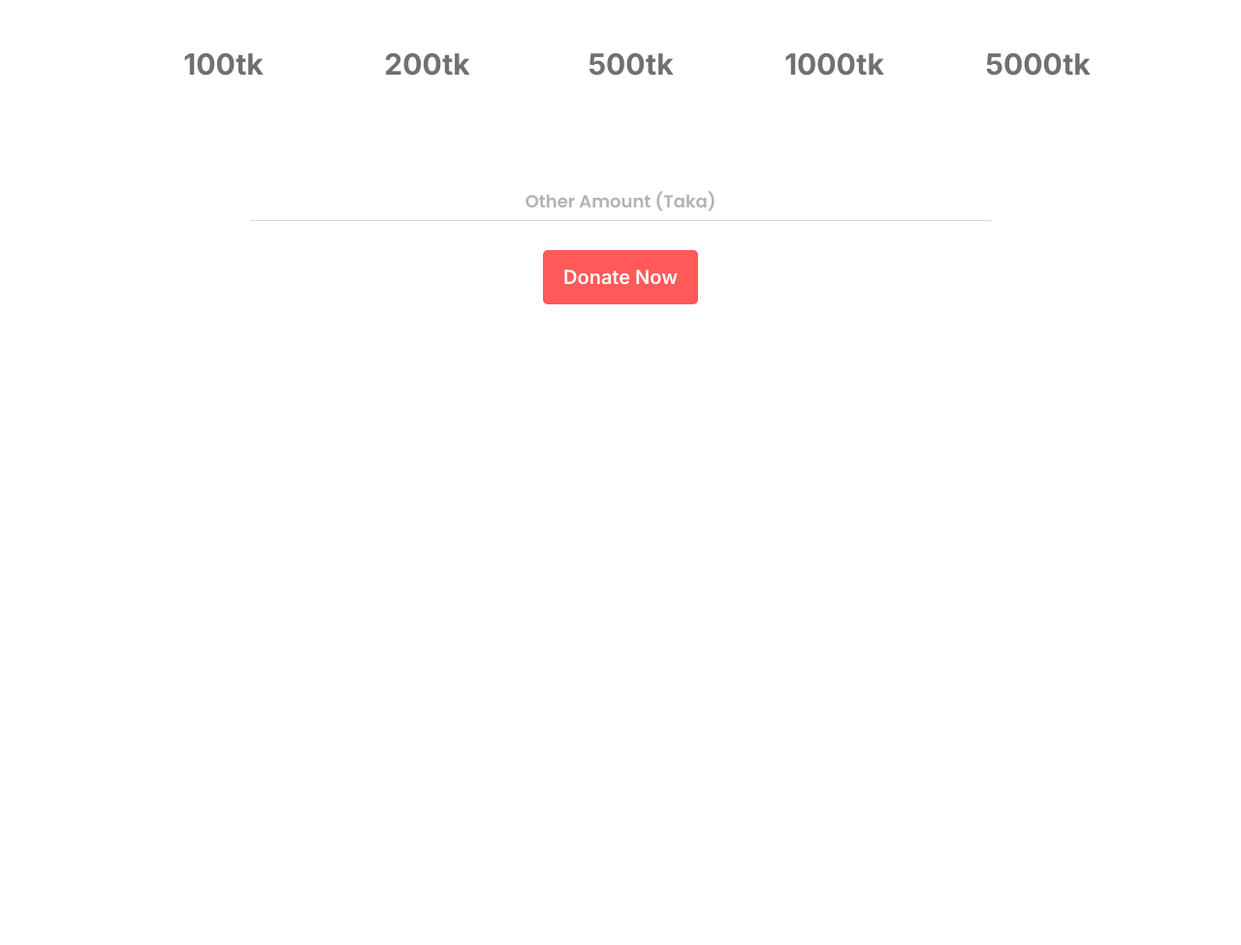
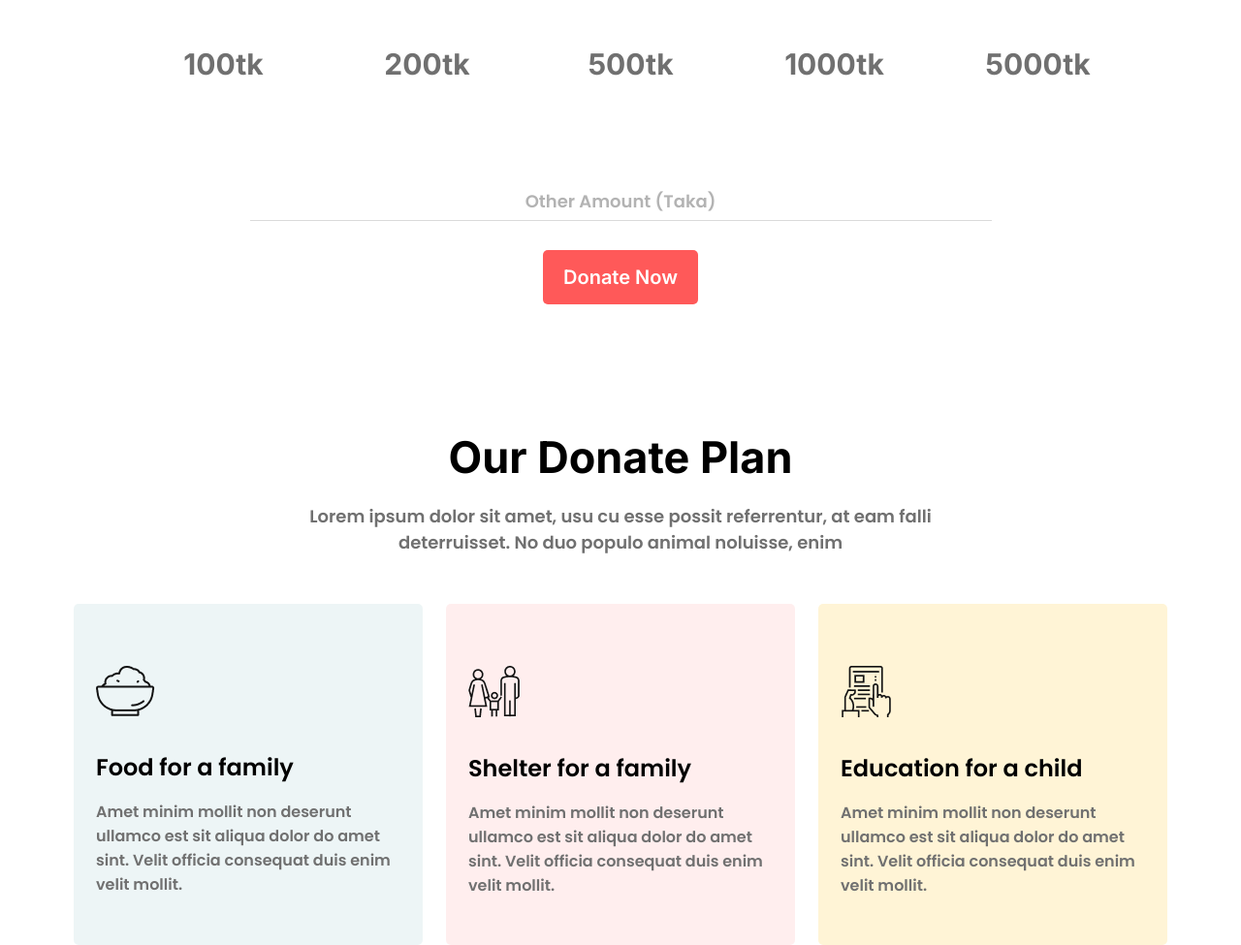
Before and after one commit to SH-rifat/1st-project, a plain HTML site: page index.html in a window 1280 px wide. Shown: the part 1106-2081 px from the top of the page at 97% size. Before the commit the page ends 1420 px from the top, so only its background shows below. Drawn offline with Linux system fonts and the light colour scheme.

Commit message:
donet plan section

```diff
--- a/assets/css/style.css
+++ b/assets/css/style.css
@@ -143,3 +143,72 @@
     font-size: 18px;
     text-align: center;
 }
+
+/* donet-plan-section */
+
+.donet-plan-section{
+    margin-top: 130px;
+    margin-bottom: ;
+}
+
+.donet-plan-section .donet-plan-contents h1{
+    font-family: var(--inter);
+    font-weight: 700;
+    font-size: 45px;
+    text-align: center;
+}
+.donet-plan-section .donet-plan-contents p{
+    font-family: var(--poppins);
+    font-weight: 400;
+    font-size: 18px;
+    color: var(--moyla-color);
+    text-align: center;
+    width: 691px;
+    margin-left: auto;
+    margin-right: auto;
+    margin-top: 20px;
+    margin-bottom: 50px;
+}
+
+.donet-plan-section .donet-plan-cards{
+    display: grid;
+    grid-template-columns: repeat(3,360px);
+    grid-template-rows: 352px;
+    grid-column-gap: 24px;
+    justify-content: center;
+}
+
+.donet-plan-section .donet-plan-cards img{
+    margin-left: 23px;
+    margin-top: 63.5px;
+}
+
+.donet-plan-section .donet-plan-cards h1{
+    font-family: var(--poppins);
+    font-size: 24px;
+    font-weight: 600;
+    margin-left: 23px;
+    margin-top: 31px;
+    margin-bottom: 16px;
+}
+.donet-plan-section .donet-plan-cards p{
+    font-family: var(--poppins);
+    font-size: 16px;
+    font-weight: 400;
+    color: var(--moyla-color);
+    width: 315px;
+    margin-left: 23px;
+}
+
+.donet-plan-section .donet-plan-cards .card-sky{
+    background-color: rgba(79, 157, 166, 0.1);
+    border-radius: 5px;
+}
+.donet-plan-section .donet-plan-cards .card-red{
+    background-color: rgba(255, 89, 89, 0.1);
+    border-radius: 5px;
+}
+.donet-plan-section .donet-plan-cards .card-yellow{
+    background-color: #FFF4D6;
+    border-radius: 5px;
+}
--- a/index.html
+++ b/index.html
@@ -41,5 +41,31 @@
             <button class="button">Donate Now</button>
         </div>
     </div>
+
+    <!-- donet paln section -->
+
+    <div class="donet-plan-section">
+        <div class="donet-plan-contents">
+            <h1>Our Donate Plan</h1>
+            <p>Lorem ipsum dolor sit amet, usu cu esse possit referrentur, at eam falli deterruisset. No duo populo animal noluisse, enim</p>
+        </div>
+        <div class="donet-plan-cards">
+            <div class="card-sky">
+                <img src="./assets/img/Group 57917.png" alt="">
+                <h1>Food for a family</h1>
+                <p>Amet minim mollit non deserunt ullamco est sit aliqua dolor do amet sint. Velit officia consequat duis enim velit mollit.</p>
+            </div>
+            <div class="card-red">
+                <img src="./assets/img/Frame.png" alt="">
+                <h1>Shelter for a family</h1>
+                <p>Amet minim mollit non deserunt ullamco est sit aliqua dolor do amet sint. Velit officia consequat duis enim velit mollit.</p>
+            </div>
+            <div class="card-yellow">
+                <img src="./assets/img/Frame (1).png" alt="">
+                <h1>Education for a child</h1>
+                <p>Amet minim mollit non deserunt ullamco est sit aliqua dolor do amet sint. Velit officia consequat duis enim velit mollit.</p>
+            </div>
+        </div>
+    </div>
 </body>
 </html>
```
Also changed, not shown: assets/img/Frame (1).png (added), assets/img/Frame.png (added), assets/img/Group 57917.png (added).
